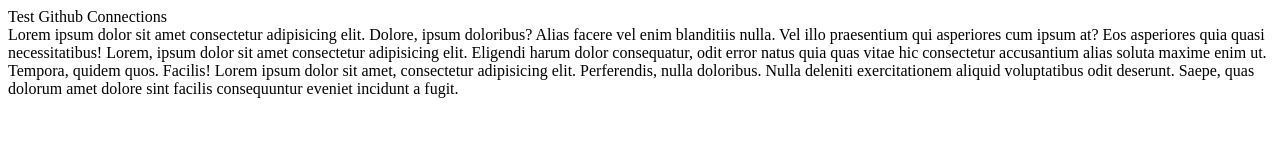
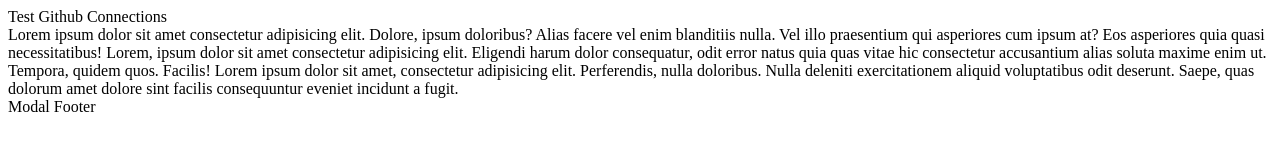
Before and after one commit to Nyagah-Dante/Test-Project, a plain HTML site: page index.html in a window 1280 px wide. Drawn offline with Linux system fonts and the light colour scheme.

Commit message:
add footer on card

```diff
--- a/index.html
+++ b/index.html
@@ -14,6 +14,9 @@
         <div class="card-body">
             Lorem ipsum dolor sit amet consectetur adipisicing elit. Dolore, ipsum doloribus? Alias facere vel enim blanditiis nulla. Vel illo praesentium qui asperiores cum ipsum at? Eos asperiores quia quasi necessitatibus! Lorem, ipsum dolor sit amet consectetur adipisicing elit. Eligendi harum dolor consequatur, odit error natus quia quas vitae hic consectetur accusantium alias soluta maxime enim ut. Tempora, quidem quos. Facilis! Lorem ipsum dolor sit amet, consectetur adipisicing elit. Perferendis, nulla doloribus. Nulla deleniti exercitationem aliquid voluptatibus odit deserunt. Saepe, quas dolorum amet dolore sint facilis consequuntur eveniet incidunt a fugit.
         </div>
+        <div class="modal-footer">
+            <span class="btn btn-sm">Modal Footer</span>
+        </div>
     </div>
 </body>
 </html>
```
